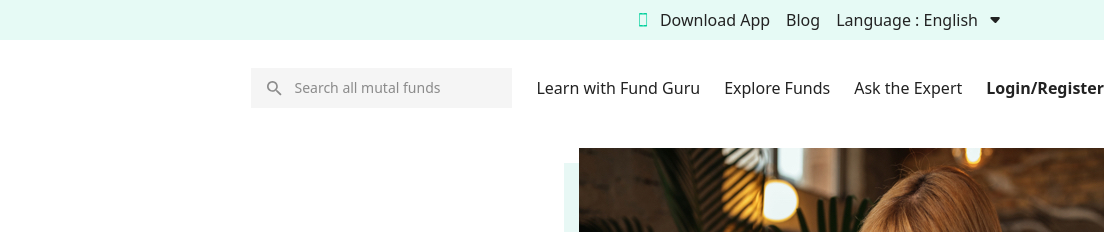
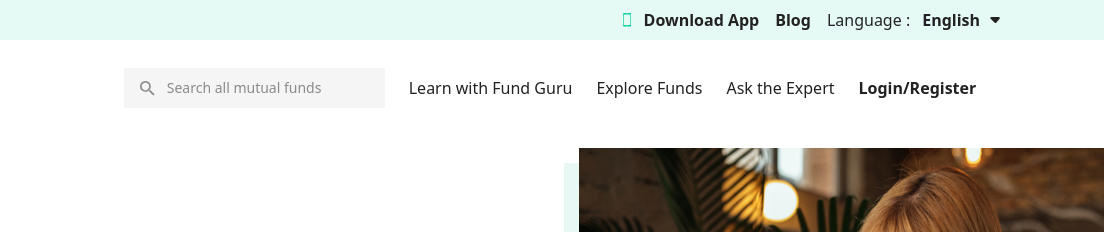
Before and after one commit to diaadb/tailwind, a website built with Vite: page index.html in a window 1280 px wide. Shown: the top 232 px of the page, 176-1280 px from the left. Built offline with nearby package versions, Linux system fonts and the light colour scheme; files whose address does not match are found by name.

Commit message:
responsive-pt1

```diff
--- a/index.html
+++ b/index.html
@@ -10,12 +10,11 @@
 <body>
     <div class="bg-[#E6FAF5] py-2 flex items-center px-6 justify-end hidden lg:flex ">
         <div class="flex items-center gap-x-4 pr-20">
-            <a href="#" class="flex gap-x-3 "><img src="./assets/images/phone.svg" alt="">Download App</a>
-            <a href="#">Blog</a>
-            <a href="#" class="flex gap-x-3 justify-center ">Language : English<img src="./assets/images/dropdown.svg" alt=""></a>
+            <a href="#" class="flex gap-x-3 font-bold "><img src="./assets/images/phone.svg" alt="">Download App</a>
+            <a href="#" class="font-bold">Blog</a>
+            <a href="#" class="flex gap-x-3 justify-center ">Language : <span class="font-bold flex gap-x-2.5">English<img src="./assets/images/dropdown.svg" alt=""></span></a>
         </div>
     </div>
-
         <div class="flex items-center justify-between gap-x-4 pr-20 ml-[102px] lg:hidden">
             <a href="#" class="flex">9:41</a>
             <div class="flex mt-2 mr-[20px]">
@@ -25,31 +24,49 @@
         </div>
         </div>
 
-    <header class="container my-7 flex mx-auto justify-between items-center">
-    <a href="http://"><img src="./assets/images/logo.svg" alt=""></a>
-    <div class="flex gap-x-6 hidden items-center lg:flex">
-        <div class="flex gap-x-3 items-center bg-[#F5F5F5] h-10 px-4">
-            <img src="./assets/images/search.svg" alt="">
-            <input type="search"
-            placeholder="Search all mutal funds"
-            class="text-sm outline-none">
+    <header class="container md:flex-col my-7 mx-auto flex lg:flex-row items-center justify-between">
+        <div class="flex flex-row justify-end">
+        <a href="http://"><img src="./assets/images/logo.svg" alt=""></a>
+        <div class="flex flex-col gap-y-1 cursor-pointer lg:hidden">
+            <span class="w-7 h-1 bg-[#222222]"></span>
+            <span class="w-7 h-1 bg-[#222222]"></span>
+            <span class="w-7 h-1 bg-[#222222]"></span>
         </div>
-        <nav>
-            <ul class="flex items-center  gap-x-6">
-                <li><a href="http://">Learn with Fund Guru</a></li>
-                <li><a href="http://">Explore Funds</a></li>
-                <li><a href="http://">Ask the Expert</a></li>
-                <li ><a href="http://" class="font-bold">Login/Register</a></li>
-            </ul>
-        </nav>
+    </div>
+        <!-- Desktop View: Search Bar and Navbar in a Single Row -->
+        <div class="hidden lg:flex flex-1 items-center justify-center gap-x-6">
+            <div class="flex gap-x-3 items-center bg-[#F5F5F5] h-10 px-4 ">
+                <img src="./assets/images/search.svg" alt="">
+                <input type="search"
+                    placeholder="Search all mutual funds"
+                    class="text-sm outline-none w-full">
+            </div>
 
-    </div>
-    <div class=" flex flex-col gap-y-1 cursor-pointer lg:hidden p-4">
-        <span class="w-7 h-1 bg-[#222222]"></span>
-        <span class="w-7 h-1 bg-[#222222]"></span>
-        <span class="w-7 h-1 bg-[#222222]"></span>
-    </div>
+            <nav class="hidden lg:flex">
+                <ul class="flex items-center gap-x-6">
+                    <li><a href="http://">Learn with Fund Guru</a></li>
+                    <li><a href="http://">Explore Funds</a></li>
+                    <li><a href="http://">Ask the Expert</a></li>
+                    <li><a href="http://" class="font-bold">Login/Register</a></li>
+                </ul>
+            </nav>
+        </div>
+
+
+        <div class="w-[643px]  lg:hidden h-10 bg-gradient-to-b from-gray-100 to-white mb-[-90px]"></div>
+        <!-- Mobile View: Search Bar Below -->
+        <div class="lg:hidden w-[577px] mt-[92px]">
+            <div class="flex gap-x-3 items-center bg-[#F5F5F5] h-10 px-4 w-full">
+                <img src="./assets/images/search.svg" alt="">
+                <input type="search"
+                    placeholder="Search all mutual funds"
+                    class="text-sm outline-none w-full">
+            </div>
+        </div>
     </header>
+
+
+
 <!-- part-1 -->
 <section>
     <div class=" container my-10 mx-auto flex items-center justify-between">
@@ -239,7 +256,7 @@
         </div>
     </div>
 
-    <div class="mt-10 pt-4 flex justify-between border-t border-gray-200 px-12 text-gray-500 text-sm">
+    <div class="mt-10 pt-4 flex justify-between border-t border-gray-200 px-12 text-gray-500 text-sm mb-5">
         <p>Copyright 2019 Mutual Funds. All rights reserved.</p>
         <div class="flex gap-4 mr-[194px]">
             <img src="./assets/images/social 1.svg" alt="Facebook">
```
Also changed, not shown: css/output.css.
